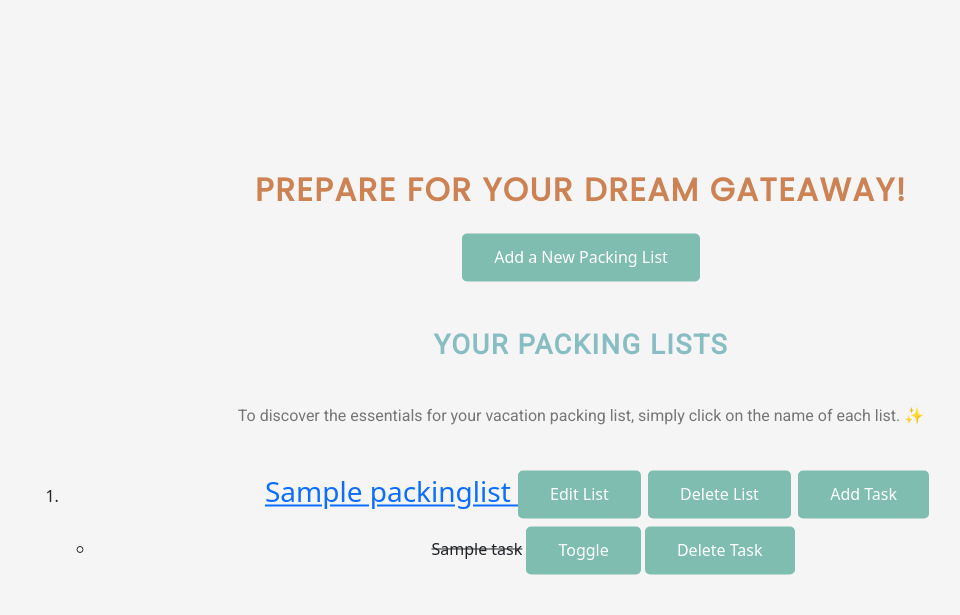
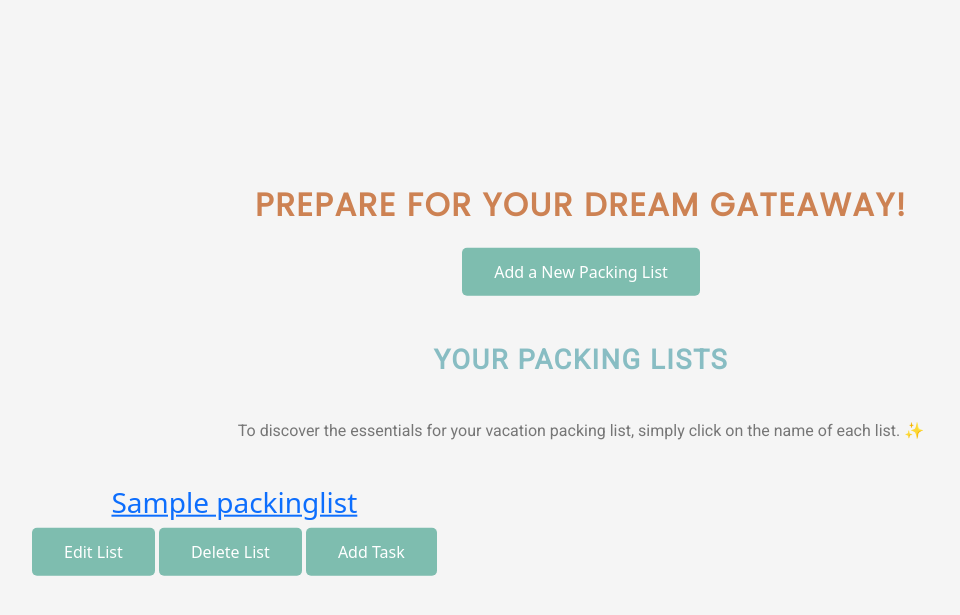
Before and after one commit to TeodoraAlina/start-packing, a Django app: page /packing_list in a window 1280 px wide. Shown: the part 65-680 px from the top of the page, without its empty margins (59-1019 px from the left). Run offline with Django 4.2, Linux system fonts and the light colour scheme; a user stored in the database is signed in; tables that the repository leaves empty hold one stand-in row (values such as "Sample post"); some libraries are stand-ins or nearby versions.

Commit message:
Convert the lists to tables in packinglist.html and update function in edit-packinglist.js accordingly

```diff
--- a/static/js/edit-packinglist.js
+++ b/static/js/edit-packinglist.js
@@ -1,7 +1,6 @@
-
 function toggleList(button) {
-    const taskList = button.parentNode.parentNode.nextElementSibling;
-    taskList.classList.toggle("hidden");
+    const taskListRow = button.closest('tr').nextElementSibling;
+    taskListRow.classList.toggle('hidden');
 }
 
 function confirmDelete(itemTitle, itemId, itemType) {
--- a/templates/packinglist/packinglist.html
+++ b/templates/packinglist/packinglist.html
@@ -8,42 +8,49 @@
         <a href="{% url 'add_packing_list' %}" class="btn btn-primary mb-3">Add a New Packing List</a>
         <h2>Your Packing Lists</h2>
         <p>To discover the essentials for your vacation packing list, simply click on the name of each list. ✨</p>
-        <ol>
-            <div class="list-container">
-                {% for packinglist in packinglists %}
-                <li class="list-item">
-                    <div class="list-title">
+
+        {% for packinglist in packinglists %}
+        <div class="list-container">
+            <table>
+                <tr>
+                    <td class="list-title" colspan="4">
                         <h3>
                             <a href="#" class="list-toggle" onclick="toggleList(this)">
                                 {{ packinglist.title }}
                             </a>
+                        </h3>
+                        <div class="list-buttons">
                             <a href="{% url 'edit_packing_list' packinglist.id %}" class="btn btn-secondary btn-sm">Edit
                                 List</a>
                             <a href="#"
                                 onclick="confirmDelete('{{ packinglist.title }}', '{{ packinglist.id }}', 'packinglist')"
                                 class="btn btn-danger btn-sm">Delete List</a>
                             <a href="{% url 'add_task' %}?packing_list_id={{ packinglist.id }}"
-                                class="btn btn-success btn-sm">Add
-                                Task</a>
-                        </h3>
-                    </div>
-                    <ul class="task-list">
+                                class="btn btn-success btn-sm">Add Task</a>
+                        </div>
+                    </td>
+                </tr>
+                <tr class="task-list hidden">
+                    <td colspan="4">
                         {% for task in packinglist.tasks.all %}
-                        <li class="task-item"> {% if task.completed %}
+                        <div class="task-item"> {% if task.completed %}
                             <strike>{{ task.title }}</strike>
                             {% else %}
                             {{ task.title }}
                             {% endif %}
-                            <a href="{% url 'toggle_task' task_id=task.id %}" class="btn btn-info btn-sm">Toggle</a>
-                            <a href="#" onclick="confirmDelete('{{ task.title }}', '{{ task.id }}', 'task')"
-                                class="btn btn-danger btn-sm">Delete Task</a>
-                        </li>
+                            <div class="task-buttons">
+                                <a href="{% url 'toggle_task' task_id=task.id %}" class="btn btn-info btn-sm">Toggle</a>
+                                <a href="#" onclick="confirmDelete('{{ task.title }}', '{{ task.id }}', 'task')"
+                                    class="btn btn-danger btn-sm">Delete Task</a>
+                            </div>
+                        </div>
                         {% endfor %}
-                    </ul>
-                </li>
-                {% endfor %}
-        </ol>
+                    </td>
+                </tr>
+            </table>
         </div>
+        {% endfor %}
     </main>
 </body>
+
 {% endblock %}
```
